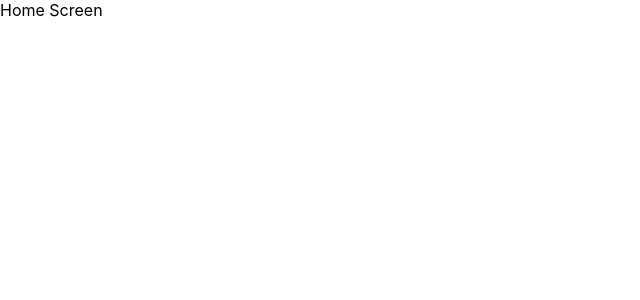
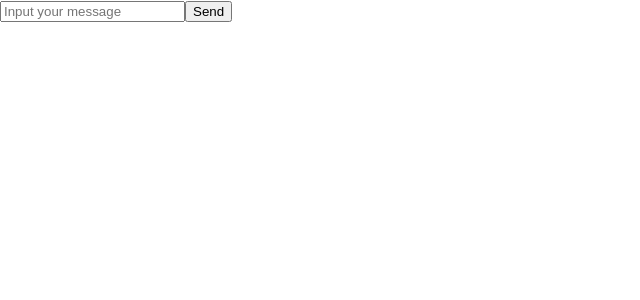
Before and after one commit to derickwarshaw/socketio-react, a React app: page / in a window 1280 px wide. Shown: the top 300 px of the page, without its empty margins (0-640 px from the left). Built offline with nearby package versions, Linux system fonts and the light colour scheme.

Commit message:
Add messages definitions

```diff
--- /dev/null
+++ b/src/models/Message.ts
@@ -0,0 +1,25 @@
+import { User } from './User';
+
+interface IMessage {
+  body: string;
+}
+
+interface IUserMessage extends IMessage {
+  user: User;
+}
+
+/**
+ * User Message model. Defined messages from/to user.
+ * Requered properties: user (IUser), body (string).
+ */
+export class UserMessage implements IUserMessage {
+  constructor(public user: User, public body: string) {}
+}
+
+/**
+ * System Message model. Defined messages about connection/disconnection/etc.
+ * Requered properties: body (string).
+ */
+export class SystemMessage implements IMessage {
+  constructor(public body: string) {}
+}
--- a/src/models/User.ts
+++ b/src/models/User.ts
@@ -1,4 +1,4 @@
-interface IUser {
+export interface IUser {
   login: string;
 }
 
--- /dev/null
+++ b/src/pages/Home/Message/index.tsx
@@ -0,0 +1,18 @@
+import React, { ReactNode } from 'react';
+import { UserMessage } from '../../../models/Message';
+
+interface IProps {
+  children?: ReactNode;
+  message: UserMessage;
+}
+
+const Home: React.FC<IProps> = ({ message }) => {
+  return (
+    <div className="Message">
+      <span className="Message__user">{message.user}:</span>
+      <span className="Message__body">{message.body}</span>
+    </div>
+  );
+};
+
+export default Home;
--- a/src/pages/Home/index.tsx
+++ b/src/pages/Home/index.tsx
@@ -1,7 +1,18 @@
 import React from 'react';
+import { User } from '../../models/User';
+import Message from './Message';
 
 const Home: React.FC = () => {
-  return <div className="Home">Home Screen</div>;
+  return (
+    <section className="Home">
+      <div className="Home__message-list">{/* <Message /> */}</div>
+
+      <form className="Home__message-input">
+        <input type="text" placeholder="Input your message" />
+        <button type="submit">Send</button>
+      </form>
+    </section>
+  );
 };
 
 export default Home;
```
